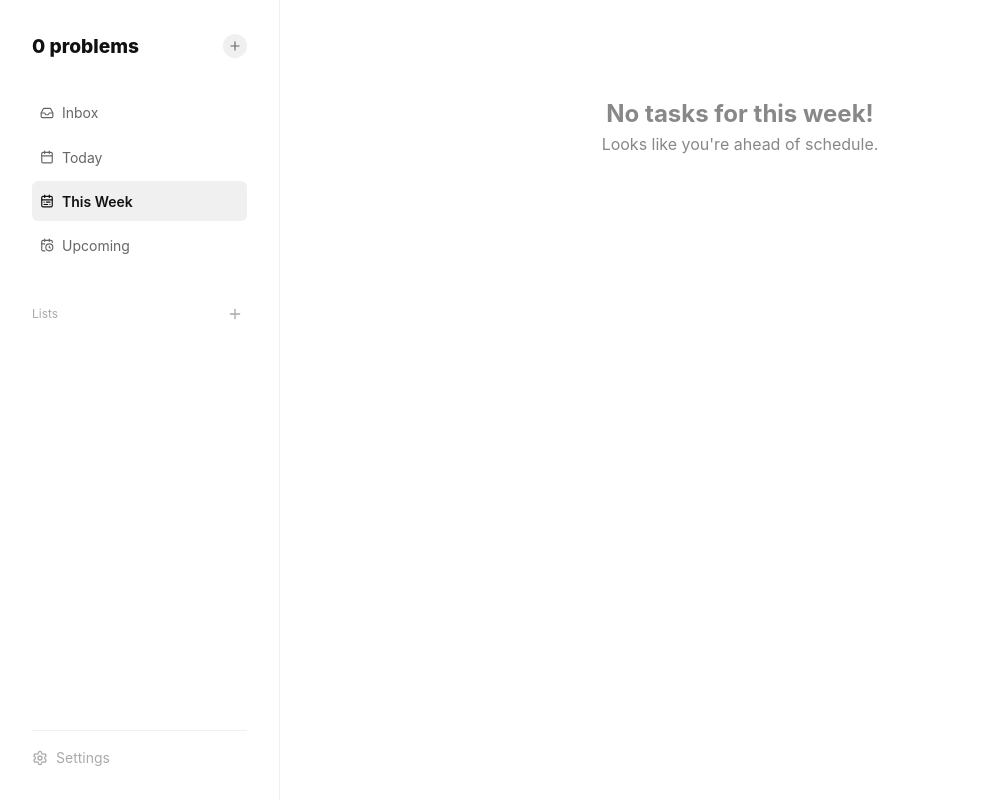
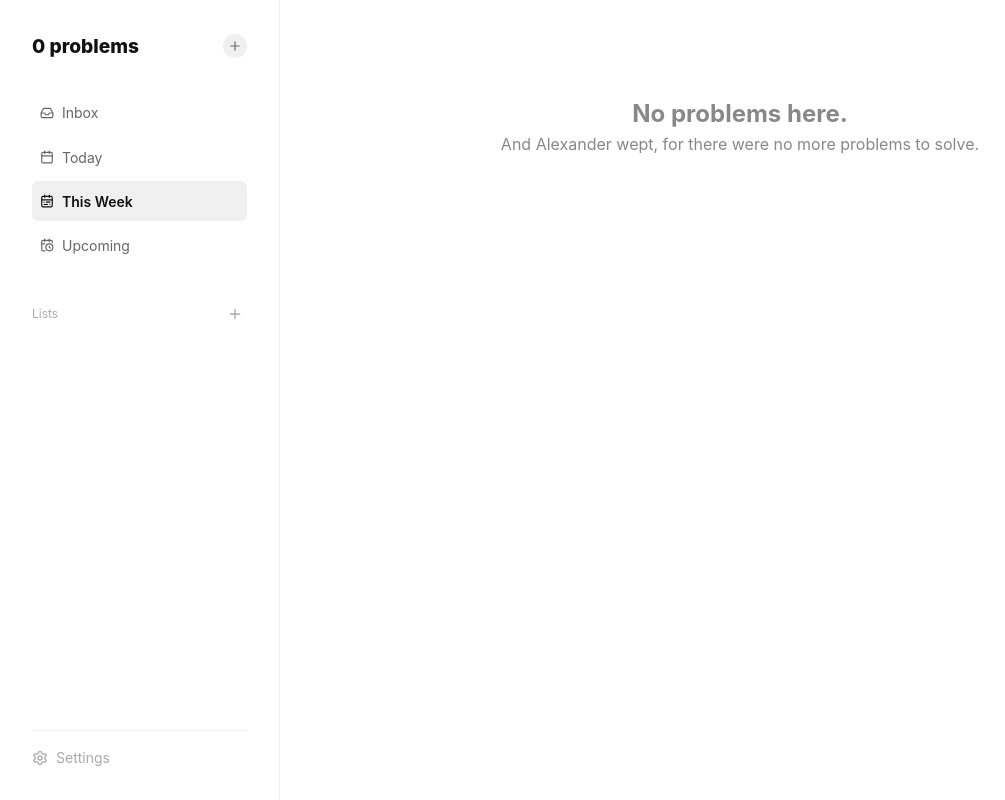
Before and after one commit to rafaelmadeira/problems, a React (Vite) app: page /week in a window 1280 px wide. Shown: the whole page, without its empty margins (40-1045 px from the left). Built offline with nearby package versions, Linux system fonts and the light colour scheme.

Commit message:
update: change empty state messages to Alexander quote

```diff
--- a/src/pages/ThisWeekPage.tsx
+++ b/src/pages/ThisWeekPage.tsx
@@ -391,8 +391,8 @@ export default function ThisWeekPage() {
     if (visibleLists.length === 0) {
         return (
             <div style={{ textAlign: 'center', padding: '4rem', color: '#888' }}>
-                <h2>No tasks for this week!</h2>
-                <p>Looks like you're ahead of schedule.</p>
+                <h2>No problems here.</h2>
+                <p>And Alexander wept, for there were no more problems to solve.</p>
             </div>
         );
     }
--- a/src/pages/TodayPage.tsx
+++ b/src/pages/TodayPage.tsx
@@ -182,8 +182,8 @@ export default function TodayPage() {
     if (!hasAnyContent) {
         return (
             <div style={{ textAlign: 'center', padding: '4rem', color: '#888' }}>
-                <h2>No tasks for today!</h2>
-                <p>You're all caught up.</p>
+                <h2>No problems here.</h2>
+                <p>And Alexander wept, for there were no more problems to solve.</p>
             </div>
         );
     }
--- a/src/pages/UpcomingPage.tsx
+++ b/src/pages/UpcomingPage.tsx
@@ -287,8 +287,8 @@ export default function UpcomingPage() {
     if (totalCount === 0) {
         return (
             <div style={{ textAlign: 'center', padding: '4rem', color: '#888' }}>
-                <h2>No upcoming tasks!</h2>
-                <p>Enjoy your free time.</p>
+                <h2>No problems here.</h2>
+                <p>And Alexander wept, for there were no more problems to solve.</p>
             </div>
         );
     }
```
